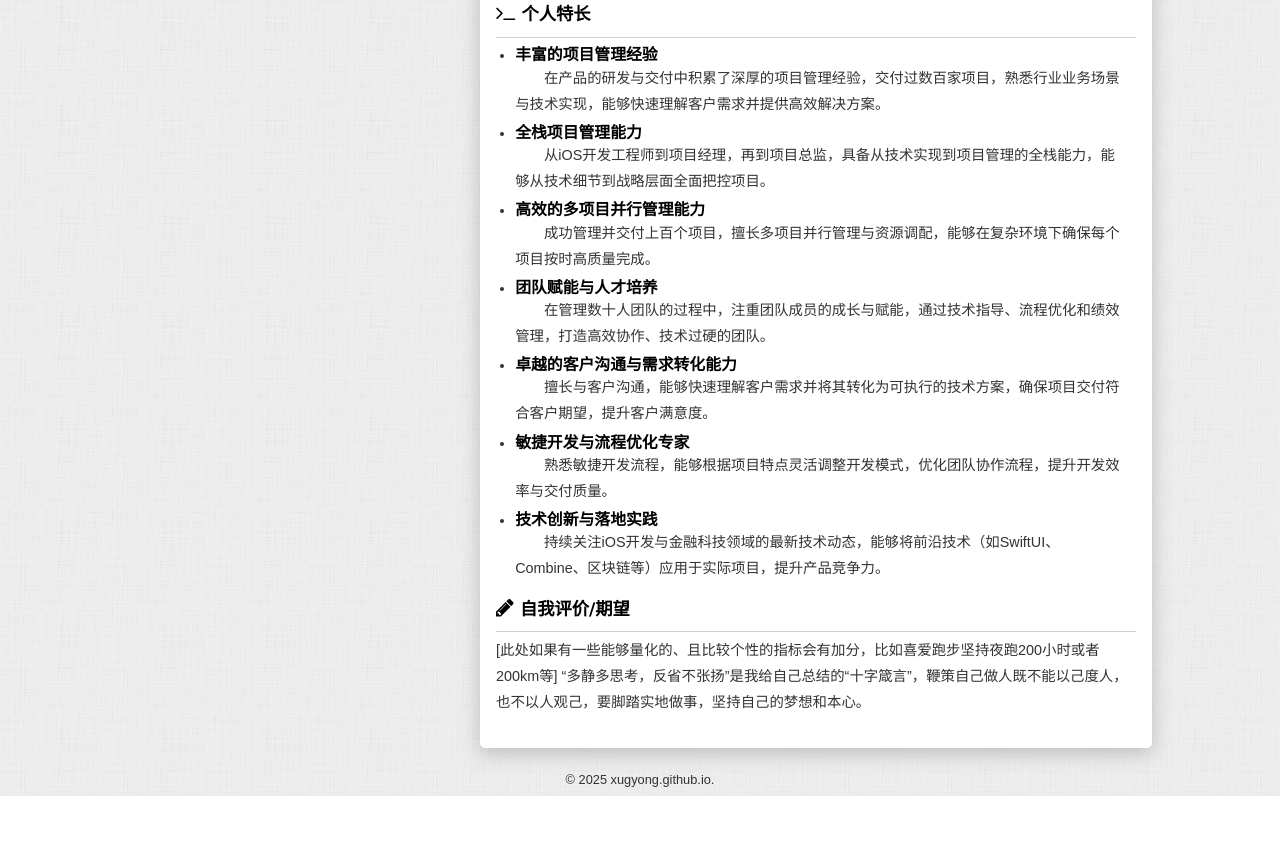
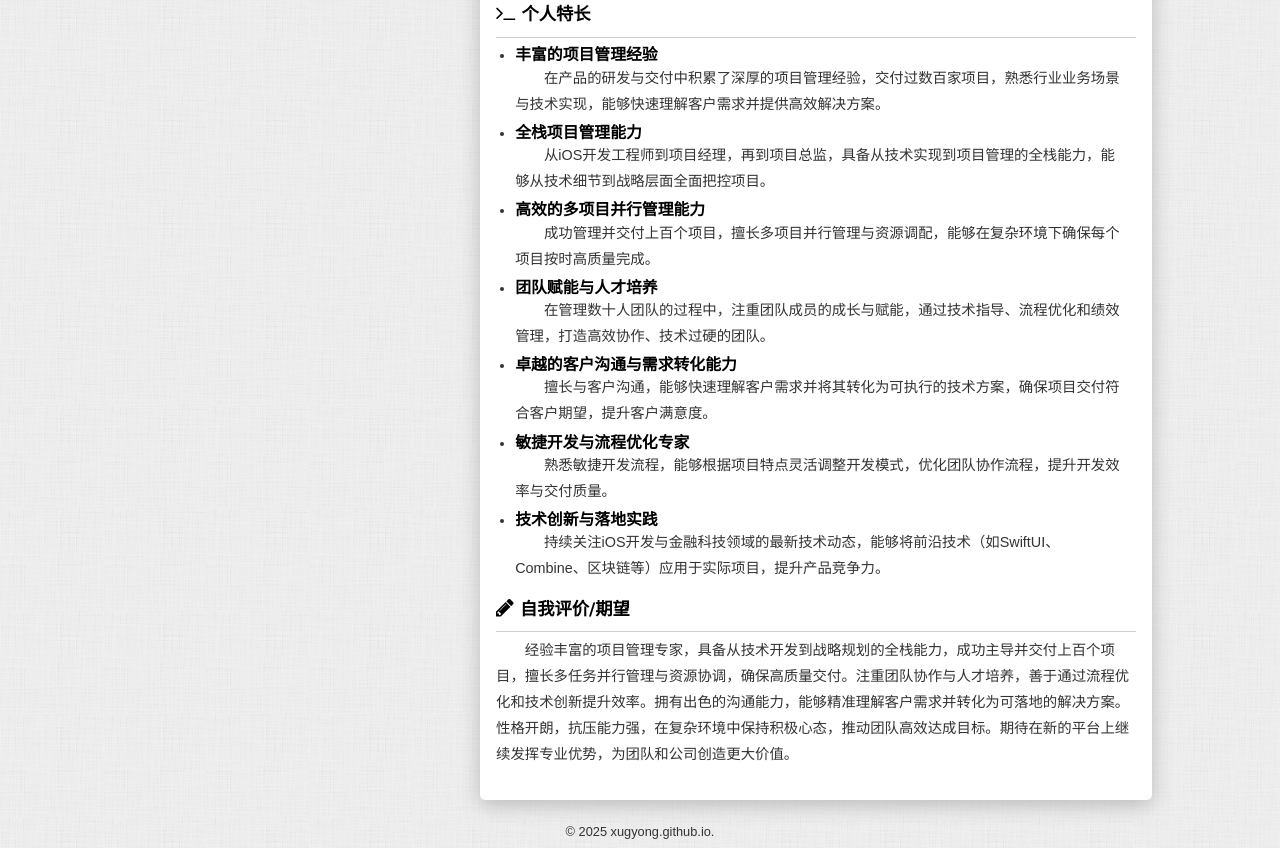
Before and after one commit to xugyong/xugyong, a plain HTML site: page index.html in a window 1280 px wide. Shown: the part 1139-1987 px from the top of the page. Before the commit the page ends 1935 px from the top, so only its background shows below. Drawn offline with Linux system fonts and the light colour scheme.

Commit message:
个人信息

```diff
--- a/index.html
+++ b/index.html
@@ -293,8 +293,7 @@
                 <h2>
                     <i class="fa fa-pencil" aria-hidden="true"></i>自我评价/期望</h2>
                 <hr/>
-                <p>[此处如果有一些能够量化的、且比较个性的指标会有加分，比如喜爱跑步坚持夜跑200小时或者200km等]
-                    <span class="mark-txt">“多静多思考，反省不张扬”</span>是我给自己总结的“十字箴言”，鞭策自己做人既不能以己度人，也不以人观己，要脚踏实地做事，坚持自己的梦想和本心。</p>
+                <p>&emsp;&emsp;经验丰富的项目管理专家，具备从技术开发到战略规划的全栈能力，成功主导并交付上百个项目，擅长多任务并行管理与资源协调，确保高质量交付。注重团队协作与人才培养，善于通过流程优化和技术创新提升效率。拥有出色的沟通能力，能够精准理解客户需求并转化为可落地的解决方案。性格开朗，抗压能力强，在复杂环境中保持积极心态，推动团队高效达成目标。期待在新的平台上继续发挥专业优势，为团队和公司创造更大价值。</p>
             </section>
         </section>
     </article>
```
